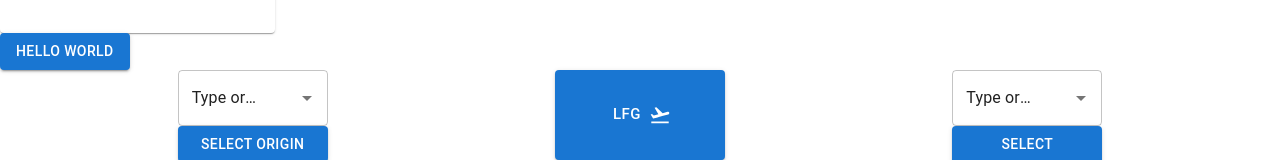
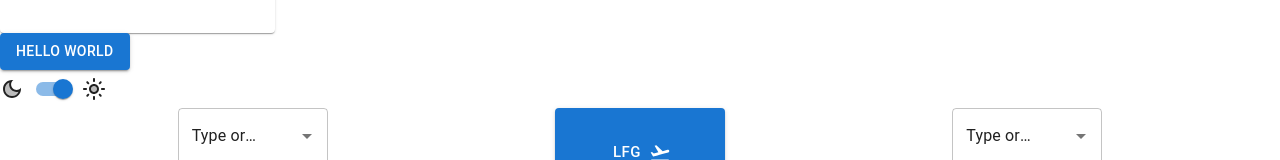
Before and after one commit to gagecantrelle/TravelFlix, a React app: page / in a window 1280 px wide. Shown: the part 242-402 px from the top of the page. Built offline with nearby package versions, Linux system fonts and the light colour scheme; no server answers; the HTML template or start-up script is replaced by a standard one.

Commit message:
MergeCommit

```diff
--- a/client/src/components/App.jsx
+++ b/client/src/components/App.jsx
@@ -82,6 +82,10 @@ class App extends React.Component {
       <div>
         <UserFeed />
         <Button variant="contained">Hello World</Button>
+        <DarkModeSwitch
+          isDarkMode={darkTheme.palette.mode === 'dark'}
+          onToggle={this.handleDarkModeToggle}
+        />
         <Story2 changeMovie={this.changeMovie} userName={userName} />
 
         <MediaInfo selectedMovie={selectedMovie} />
```
Also changed, not shown: 1 other file (tests, documents, lock files or other folders).
